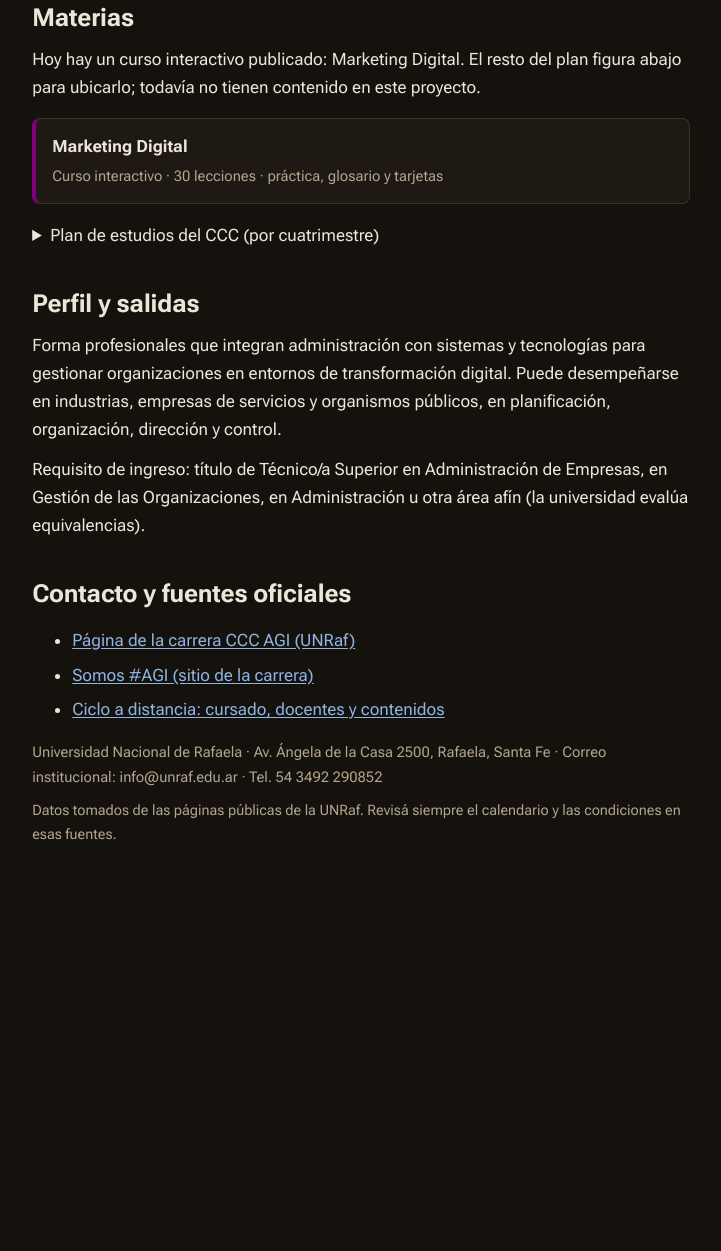
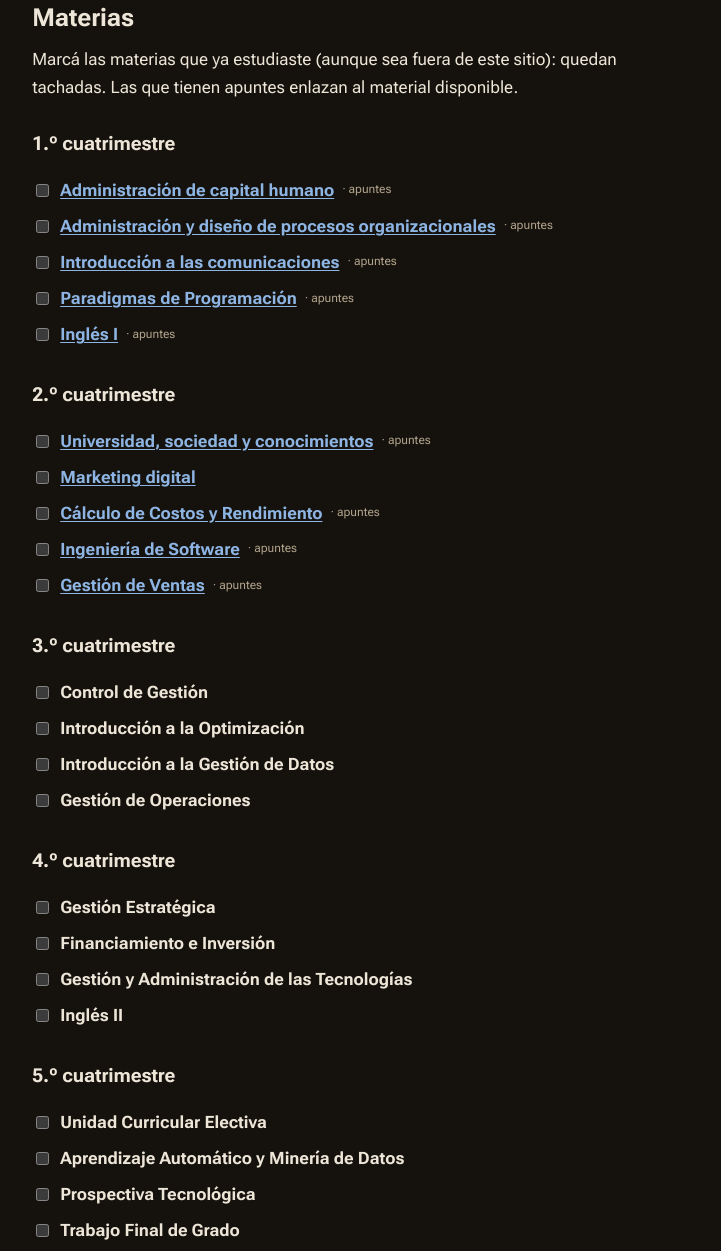
Before and after one commit to Mateo-404/AGI, an Astro site: page / in a window 1280 px wide. Shown: the part 498-1749 px from the top of the page, without its empty margins (279-1000 px from the left). Before the commit the page ends 1457 px from the top, so only its background shows below. Built offline with nearby package versions, Linux system fonts and the light colour scheme; Astro itself is replaced by a stand-in of ours.

Commit message:
Agrupa materias por cuatrimestre y permite marcarlas como estudiadas

```diff
--- a/src/componentes/AgiInicio.tsx
+++ b/src/componentes/AgiInicio.tsx
@@ -1,9 +1,55 @@
 import { ruta } from '@/logica/rutas'
-import { useEffect } from 'react'
+import { useEffect, useState } from 'react'
+
+type Materia = { nombre: string; slug: string | null; apuntes: boolean }
+
+const CUATRIMESTRES: { n: number; titulo: string; materias: Materia[] }[] = [
+  { n: 1, titulo: '1.º cuatrimestre', materias: [
+    { nombre: 'Administración de capital humano', slug: 'administracion-capital-humano', apuntes: true },
+    { nombre: 'Administración y diseño de procesos organizacionales', slug: 'administracion-procesos', apuntes: true },
+    { nombre: 'Introducción a las comunicaciones', slug: 'introduccion-comunicaciones', apuntes: true },
+    { nombre: 'Paradigmas de Programación', slug: 'paradigmas-programacion', apuntes: true },
+    { nombre: 'Inglés I', slug: 'ingles-1', apuntes: true },
+  ]},
+  { n: 2, titulo: '2.º cuatrimestre', materias: [
+    { nombre: 'Universidad, sociedad y conocimientos', slug: 'universidad-sociedad-conocimientos', apuntes: true },
+    { nombre: 'Marketing digital', slug: 'marketing', apuntes: false },
+    { nombre: 'Cálculo de Costos y Rendimiento', slug: 'calculo-costos', apuntes: true },
+    { nombre: 'Ingeniería de Software', slug: 'ingenieria-software', apuntes: true },
+    { nombre: 'Gestión de Ventas', slug: 'gestion-ventas', apuntes: true },
+  ]},
+  { n: 3, titulo: '3.º cuatrimestre', materias: [
+    { nombre: 'Control de Gestión', slug: null, apuntes: false },
+    { nombre: 'Introducción a la Optimización', slug: null, apuntes: false },
+    { nombre: 'Introducción a la Gestión de Datos', slug: null, apuntes: false },
+    { nombre: 'Gestión de Operaciones', slug: null, apuntes: false },
+  ]},
+  { n: 4, titulo: '4.º cuatrimestre', materias: [
+    { nombre: 'Gestión Estratégica', slug: null, apuntes: false },
+    { nombre: 'Financiamiento e Inversión', slug: null, apuntes: false },
+    { nombre: 'Gestión y Administración de las Tecnologías', slug: null, apuntes: false },
+    { nombre: 'Inglés II', slug: null, apuntes: false },
+  ]},
+  { n: 5, titulo: '5.º cuatrimestre', materias: [
+    { nombre: 'Unidad Curricular Electiva', slug: null, apuntes: false },
+    { nombre: 'Aprendizaje Automático y Minería de Datos', slug: null, apuntes: false },
+    { nombre: 'Prospectiva Tecnológica', slug: null, apuntes: false },
+    { nombre: 'Trabajo Final de Grado', slug: null, apuntes: false },
+  ]},
+]
+
+const CLAVE_MATERIAS = 'agi:materias-estudiadas:v1'
 
 /** Portada del proyecto. Usa la identidad visual de UNRaf como referencia; no es un sitio oficial. */
 export function AgiInicio() {
   useEffect(() => { document.title = 'Somos #AGI · Proyecto personal' }, [])
+  const [estudiadas, setEstudiadas] = useState<Record<string, boolean>>(() => {
+    try { if (typeof localStorage === 'undefined') return {}; return JSON.parse(localStorage.getItem(CLAVE_MATERIAS) || '{}') } catch { return {} }
+  })
+  useEffect(() => {
+    try { if (typeof localStorage !== 'undefined') localStorage.setItem(CLAVE_MATERIAS, JSON.stringify(estudiadas)) } catch {}
+  }, [estudiadas])
+  const toggle = (nombre: string) => setEstudiadas((e) => ({ ...e, [nombre]: !e[nombre] }))
   return (
     <div className="agi">
       <header className="agi-cab">
@@ -15,20 +61,25 @@ export function AgiInicio() {
 
       <section className="agi-sec" aria-labelledby="materias">
         <h2 id="materias">Materias</h2>
-        <p>Hoy hay un curso interactivo publicado: Marketing Digital. El resto del plan figura abajo para ubicarlo; todavía no tienen contenido en este proyecto.</p>
-        <ul className="agi-materias">
-          <li><a className="agi-materia activa" href={ruta('marketing/')}><b>Marketing Digital</b><span>Curso interactivo · 30 lecciones · práctica, glosario y tarjetas</span></a></li>
-        </ul>
-        <details className="agi-plan">
-          <summary>Plan de estudios del CCC (por cuatrimestre)</summary>
-          <ol>
-            <li><b>1.º cuatrimestre:</b> Administración de capital humano · Administración y diseño de procesos organizacionales · Introducción a las Comunicaciones · Paradigmas de Programación · Inglés I</li>
-            <li><b>2.º cuatrimestre:</b> Universidad, sociedad y conocimientos · <a href={ruta('marketing/')}>Marketing digital</a> · Cálculo de Costos y Rendimiento · Ingeniería de Software · Gestión de Ventas</li>
-            <li><b>3.º cuatrimestre:</b> Control de Gestión · Introducción a la Optimización · Introducción a la Gestión de Datos · Gestión de Operaciones</li>
-            <li><b>4.º cuatrimestre:</b> Gestión Estratégica · Financiamiento e Inversión · Gestión y Administración de las Tecnologías · Inglés II</li>
-            <li><b>5.º cuatrimestre:</b> Unidad Curricular Electiva · Aprendizaje Automático y Minería de Datos · Prospectiva Tecnológica · Trabajo Final de Grado</li>
-          </ol>
-        </details>
+        <p>Marcá las materias que ya estudiaste (aunque sea fuera de este sitio): quedan tachadas. Las que tienen apuntes enlazan al material disponible.</p>
+        {CUATRIMESTRES.map((c) => (
+          <div key={c.n} style={{ marginBottom: 16 }}>
+            <h3 style={{ marginBottom: 6 }}>{c.titulo}</h3>
+            <ul className="agi-materias" style={{ listStyle: 'none', padding: 0 }}>
+              {c.materias.map((m) => {
+                const est = !!estudiadas[m.nombre]
+                const href = m.nombre === 'Marketing digital' ? ruta('marketing/') : (m.apuntes && m.slug ? `https://github.com/Mateo-404/AGI/tree/main/apuntes/${m.slug}` : null)
+                return (
+                  <li key={m.nombre} style={{ display: 'flex', alignItems: 'center', gap: 8, padding: '4px 0', textDecoration: est ? 'line-through' : 'none', opacity: est ? 0.6 : 1 }}>
+                    <input type="checkbox" checked={est} onChange={() => toggle(m.nombre)} aria-label={`Marcar ${m.nombre} como estudiada`} />
+                    {href ? <a href={href} target={m.slug === 'marketing' ? undefined : '_blank'} rel="noreferrer"><b>{m.nombre}</b></a> : <b>{m.nombre}</b>}
+                    {m.apuntes && m.slug !== 'marketing' && <span className="meta" style={{ fontSize: 12 }}>· apuntes</span>}
+                  </li>
+                )
+              })}
+            </ul>
+          </div>
+        ))}
       </section>
 
       <section className="agi-sec" aria-labelledby="perfil">
```
